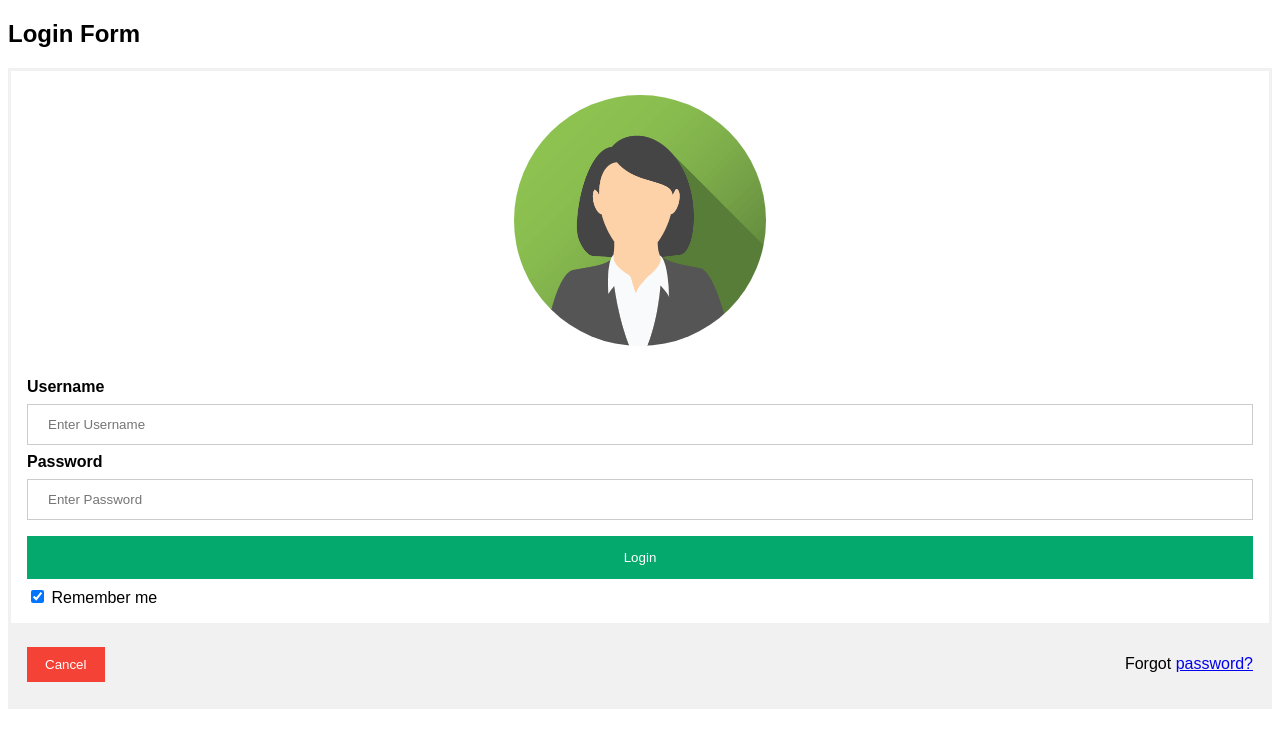
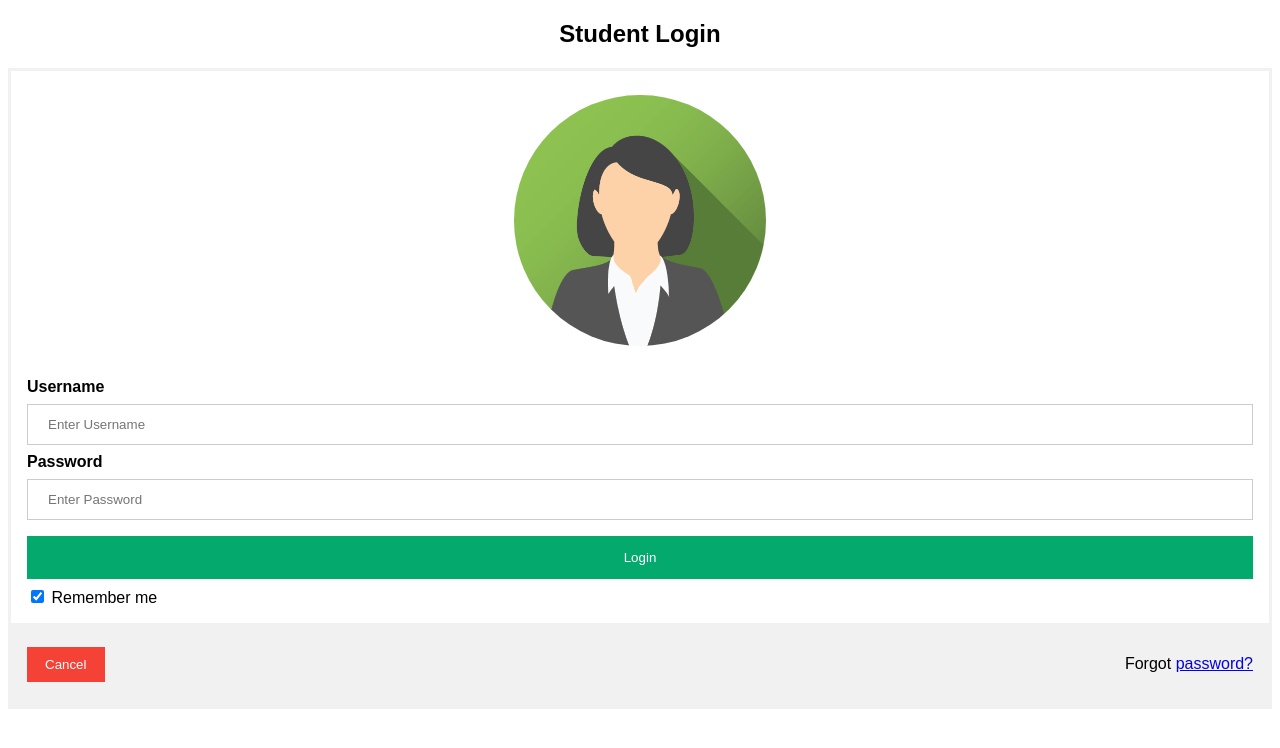
Before and after one commit to amazingrazique2009/Devops_Practise, a plain HTML site: page index.html in a window 1280 px wide. Drawn offline with Linux system fonts and the light colour scheme.

Commit message:
student login updated

```diff
--- a/index.html
+++ b/index.html
@@ -68,7 +68,7 @@ span.psw {
 </head>
 <body>
 
-<h2>Login Form</h2>
+	<Center><h2>Student Login</h2></Center>
 
 <form action="/action_page.php" method="post">
   <div class="imgcontainer">
```
